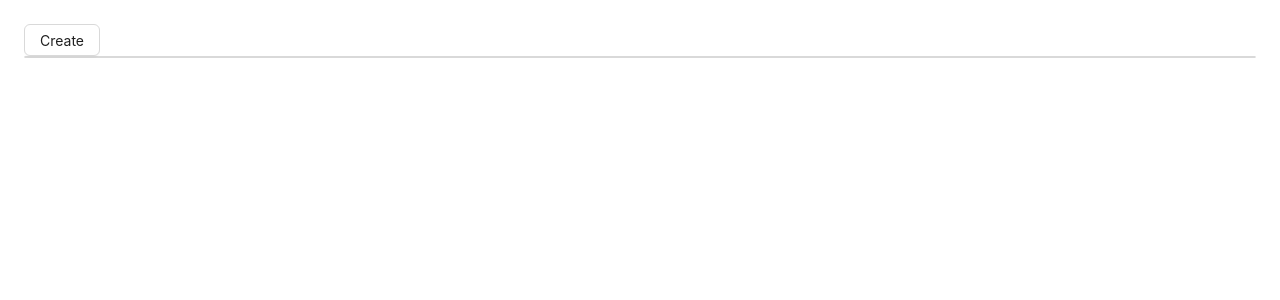
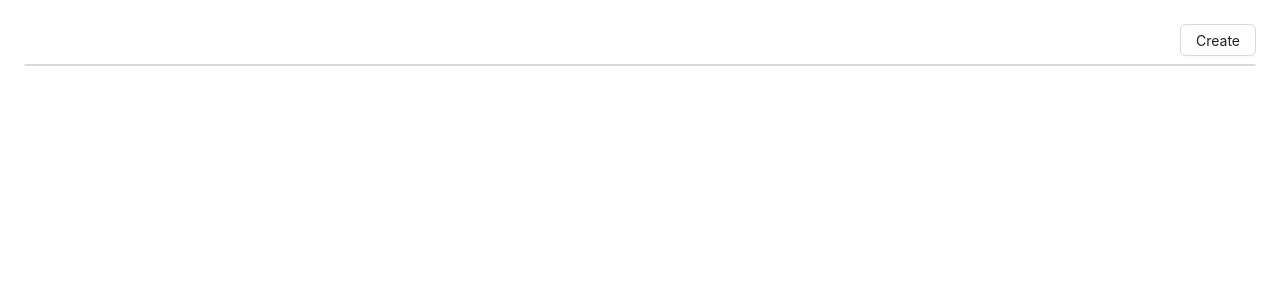
Before and after one commit to tatouvine/todo-list, a React (Create React App) app: page / in a window 1280 px wide. Shown: the top 300 px of the page. Built offline with nearby package versions, Linux system fonts and the light colour scheme.

Commit message:
fix space for create button

```diff
--- a/src/ListTodo.tsx
+++ b/src/ListTodo.tsx
@@ -44,7 +44,14 @@ export const ListTodo = () => {
           show={!!recordModalUpdate}
         />
       )}
-      <div>
+      <div
+        style={{
+          width: "100%",
+          display: "flex",
+          justifyContent: "flex-end",
+          padding: "0 0 8px 0",
+        }}
+      >
         <Button
           onClick={(event) => {
             event.stopPropagation();
```
